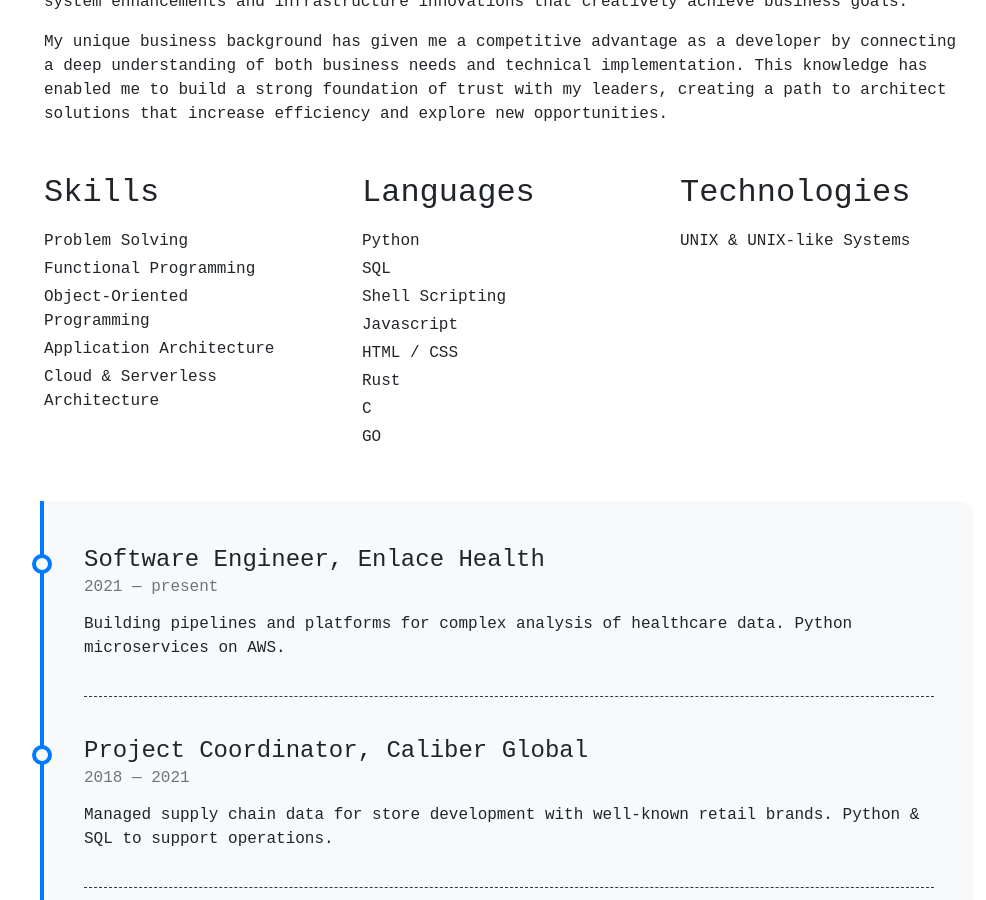
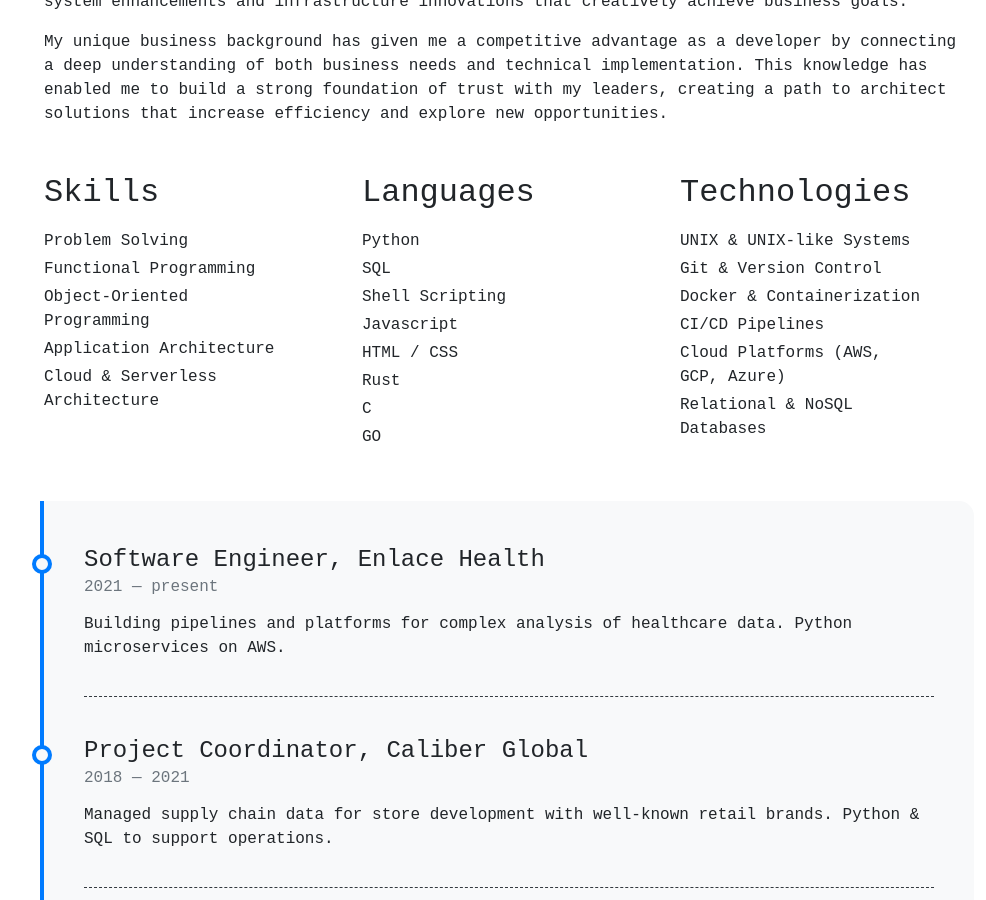
Before and after one commit to subich/subich.github.io, a Jekyll site: the page built from pages/about.md, in a window 1280 px wide and 900 px high, scrolled down 372 px. Shown: the whole window, without its empty margins (131-1117 px from the left). Built offline with Jekyll 4.4.1, drawn with Linux system fonts in a browser that asks for light colours; emoji names are drawn with the system emoji font.

Commit message:
Update _data/skills.yml
Co-authored-by: Copilot <175728472+Copilot@users.noreply.github.com>

```diff
--- a/_data/skills.yml
+++ b/_data/skills.yml
@@ -20,3 +20,8 @@
 - section_name: Technologies
   entries:
     - name: UNIX & UNIX-like Systems
+    - name: Git & Version Control
+    - name: Docker & Containerization
+    - name: CI/CD Pipelines
+    - name: Cloud Platforms (AWS, GCP, Azure)
+    - name: Relational & NoSQL Databases
```
